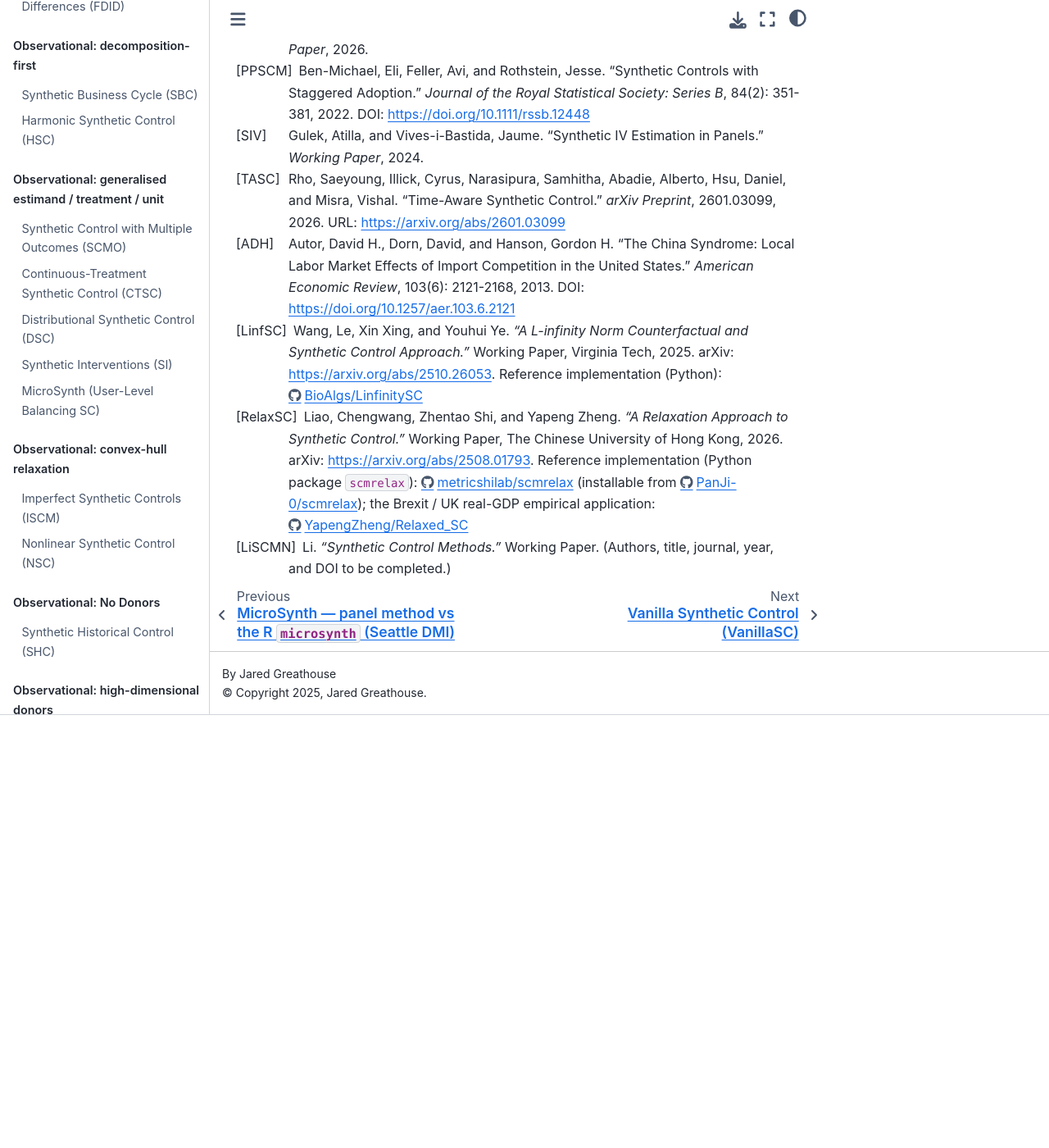
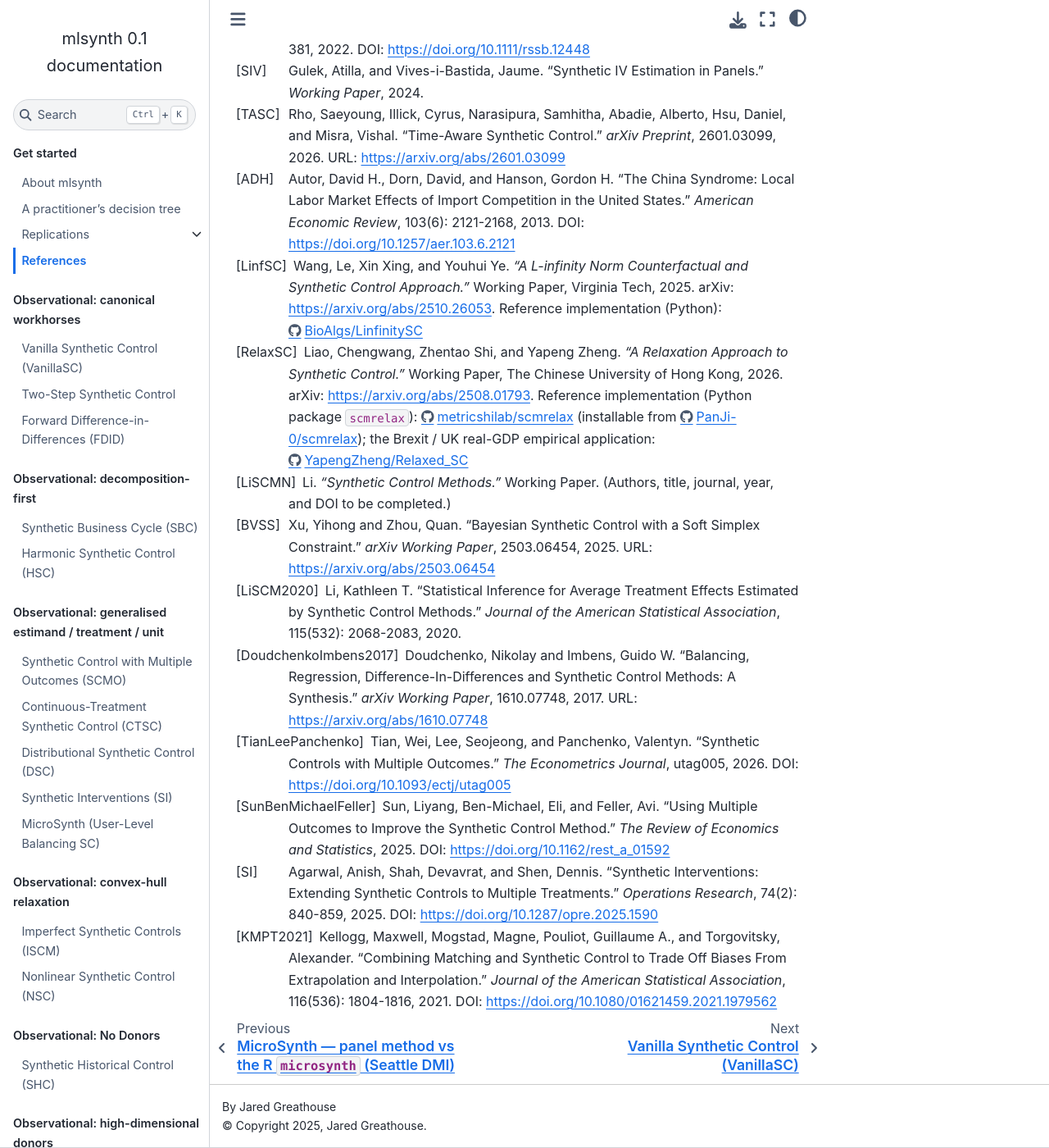
Before and after one commit to jgreathouse9/mlsynth, a Sphinx documentation site: the page built from docs/references.rst, in a window 1280 px wide and 1400 px high, scrolled down 5287 px. Shown: the whole window at 82% size. Built offline with Sphinx 7.4.7 and the Sphinx Book theme 1.1.4, drawn with Linux system fonts in a browser that asks for light colours; before the commit the page ends 6159 px from its top, so only the background shows below that; some of the changed text lies outside the part shown.

Commit message:
docs(references): define the 7 undefined citations; dedup TSSC
Add the missing citation targets referenced via [Key]_ on estimator pages
(resolved globally from the central bib), clearing all "citation not found"
warnings:

- BVSS                 Xu & Zhou (2025), Bayesian Synthetic Control with a
                       Soft Simplex Constraint (arXiv:2503.06454)        [bvss]
- LiSCM2020            Li, K. T. (2020), Statistical Inference for ATE
                       Estimated by SCM, JASA 115(532)                  [rescm]
- DoudchenkoImbens2017 Doudchenko & Imbens (2017), Balancing, Regression,
                       DiD and SC (arXiv:1610.07748)             [rescm, scmo]
- TianLeePanchenko     Tian, Lee & Panchenko (2026), Synthetic Controls with
                       Multiple Outcomes, Econometrics Journal           [scmo]
- SunBenMichaelFeller  Sun, Ben-Michael & Feller (2025), Using Multiple
                       Outcomes to Improve the SCM, REStat              [scmo]
- SI                   Agarwal, Shah & Shen (2025), Synthetic Interventions,
                       Operations Research 74(2)                          [si]
- KMPT2021             Kellogg, Mogstad, Pouliot & Torgovitsky (2021),
                       Combining Matching and Synthetic Control, JASA   [masc]

Also remove a duplicate one-line [TSSC] entry (the multi-line entry remains),
clearing the duplicate-citation warning.

Sphinx: citation-not-found 13 -> 0, duplicate-citation 1 -> 0; total docs
warnings 741 -> 725. Remaining references.rst notices are pre-existing
(unreferenced bib entries, two malformed-hyperlink targets, the LiSCMN
orphan stub).

https://claude.ai/code/session_01NFEcDVvBWKQwjc1u87fvFX

```diff
--- a/docs/references.rst
+++ b/docs/references.rst
@@ -58,7 +58,7 @@ References
 
 
 
-.. [TSSC] Li, K. T., & Shankar, V. (2023). A Two-Step Synthetic Control Approach for Estimating Causal Effects of Marketing Events. *Management Science, 70*(6), 3734-3747. https://doi.org/10.1287/mnsc.2023.4878
+.. (TSSC defined once below, in the multi-line entry)
 
 
 .. [ROTH20232218]
@@ -376,3 +376,44 @@ References
     Li.
     *"Synthetic Control Methods."*
     Working Paper. (Authors, title, journal, year, and DOI to be completed.)
+
+.. [BVSS]
+    Xu, Yihong and Zhou, Quan.
+    "Bayesian Synthetic Control with a Soft Simplex Constraint."
+    *arXiv Working Paper*, 2503.06454, 2025.
+    URL: https://arxiv.org/abs/2503.06454
+
+.. [LiSCM2020]
+    Li, Kathleen T.
+    "Statistical Inference for Average Treatment Effects Estimated by Synthetic Control Methods."
+    *Journal of the American Statistical Association*, 115(532): 2068-2083, 2020.
+
+.. [DoudchenkoImbens2017]
+    Doudchenko, Nikolay and Imbens, Guido W.
+    "Balancing, Regression, Difference-In-Differences and Synthetic Control Methods: A Synthesis."
+    *arXiv Working Paper*, 1610.07748, 2017.
+    URL: https://arxiv.org/abs/1610.07748
+
+.. [TianLeePanchenko]
+    Tian, Wei, Lee, Seojeong, and Panchenko, Valentyn.
+    "Synthetic Controls with Multiple Outcomes."
+    *The Econometrics Journal*, utag005, 2026.
+    DOI: https://doi.org/10.1093/ectj/utag005
+
+.. [SunBenMichaelFeller]
+    Sun, Liyang, Ben-Michael, Eli, and Feller, Avi.
+    "Using Multiple Outcomes to Improve the Synthetic Control Method."
+    *The Review of Economics and Statistics*, 2025.
+    DOI: https://doi.org/10.1162/rest_a_01592
+
+.. [SI]
+    Agarwal, Anish, Shah, Devavrat, and Shen, Dennis.
+    "Synthetic Interventions: Extending Synthetic Controls to Multiple Treatments."
+    *Operations Research*, 74(2): 840-859, 2025.
+    DOI: https://doi.org/10.1287/opre.2025.1590
+
+.. [KMPT2021]
+    Kellogg, Maxwell, Mogstad, Magne, Pouliot, Guillaume A., and Torgovitsky, Alexander.
+    "Combining Matching and Synthetic Control to Trade Off Biases From Extrapolation and Interpolation."
+    *Journal of the American Statistical Association*, 116(536): 1804-1816, 2021.
+    DOI: https://doi.org/10.1080/01621459.2021.1979562
```
